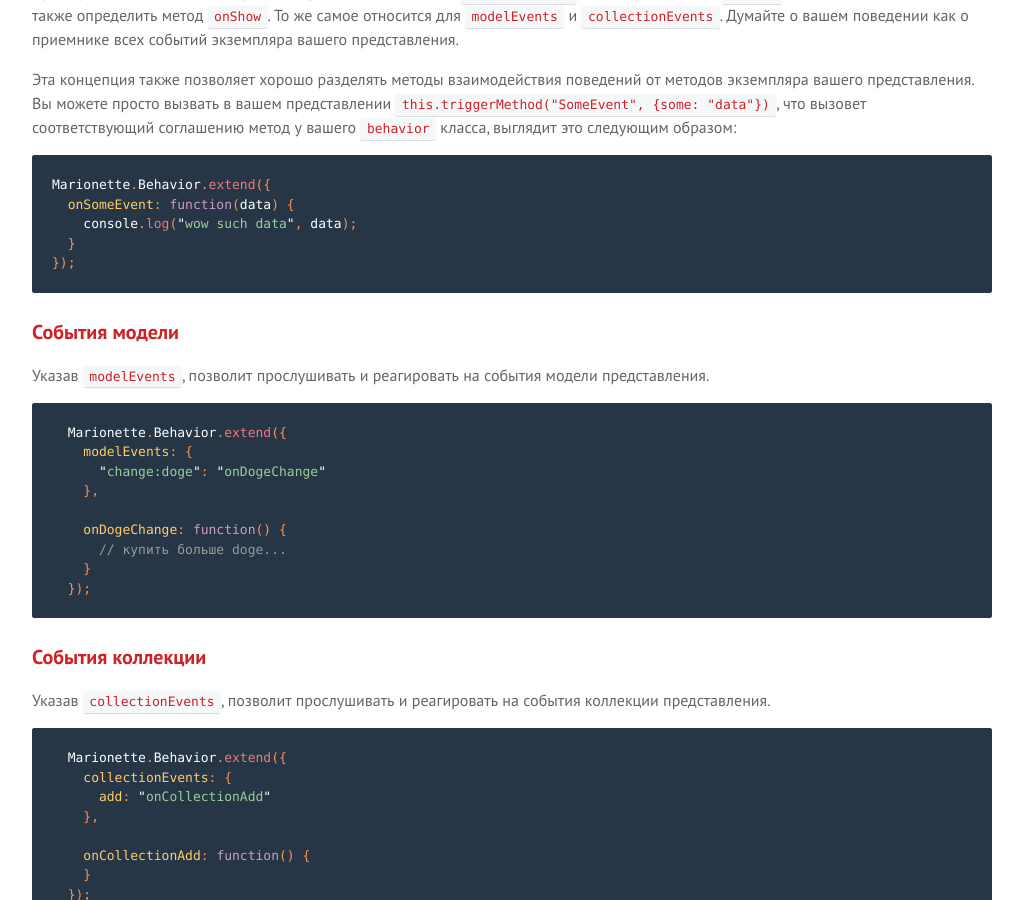
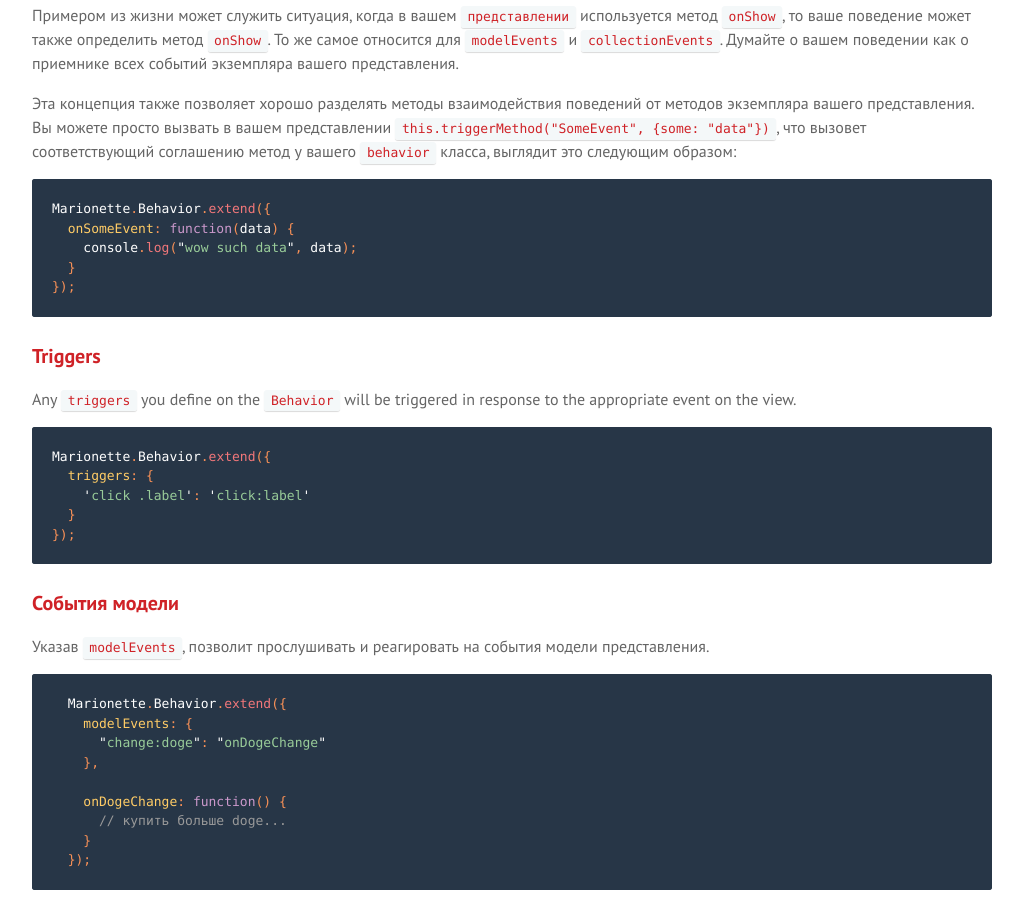
Before and after one commit to sadcitizen/marionettejs.ru, a Jekyll site: the page built from _posts/2014-02-01-behavior.md, in a window 1280 px wide and 900 px high, scrolled down 3733 px. Shown: the whole window, without its empty margins (128-1151 px from the left). Built offline with Jekyll 4.4.1, drawn with Linux system fonts in a browser that asks for light colours; some web fonts are replaced; Markdown is read by kramdown in place of the engine named in the settings.

Commit message:
update ru/Behavior to v2.2.0

````diff
--- a/_includes/translation/ru/marionette.behavior.md
+++ b/_includes/translation/ru/marionette.behavior.md
@@ -9,6 +9,7 @@
 * [Использование Behaviors](#using)
 * [API](#api)
   * [Проксирование событий](#the-event-proxy)
+  * [Triggers](#triggers)
   * [События модели](#model-events)
   * [События коллекции](#model-events)
   * [Группированные поведения](#grouped-behaviors)
@@ -176,6 +177,19 @@
 });
 ```
 
+### Triggers
+
+Any `triggers` you define on the `Behavior` will be triggered in response to the
+appropriate event on the view.
+
+```js
+Marionette.Behavior.extend({
+  triggers: {
+    'click .label': 'click:label'
+  }
+});
+```
+
 ### События модели
 
 Указав `modelEvents`, позволит прослушивать и реагировать на события модели представления.
````
